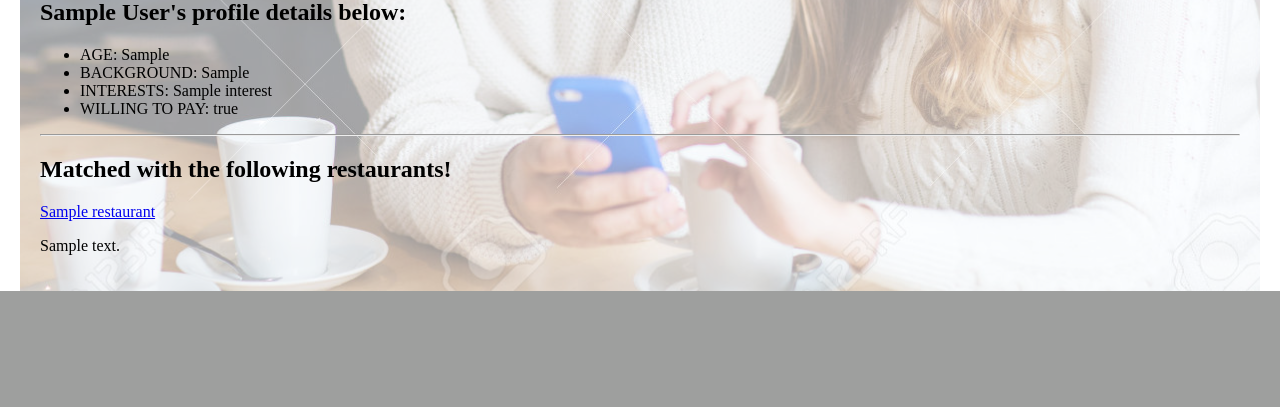
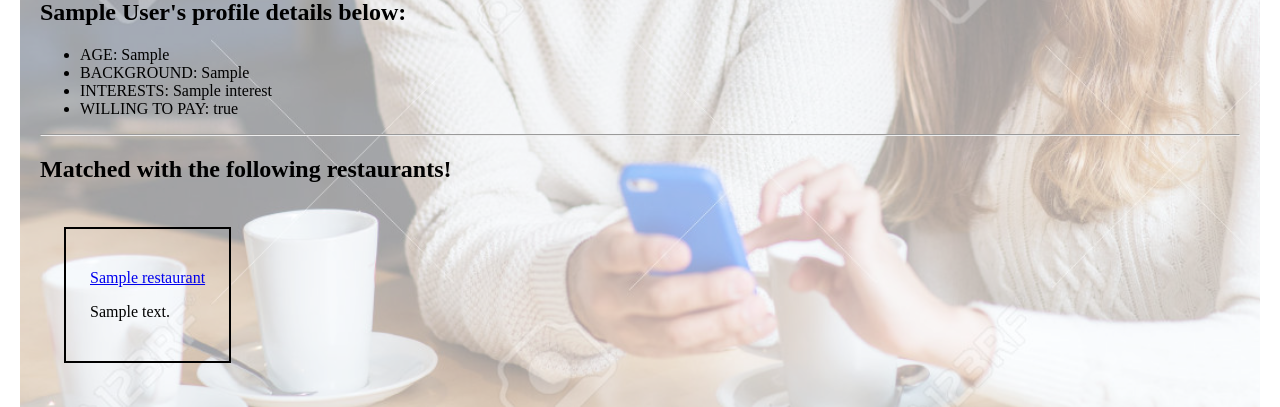
Before and after one commit to nyc-chorus-frogs-2016/OKLunch, a Rails app: page /users/1 in a window 1280 px wide. Shown: the part 592-999 px from the top of the page. Before the commit the page ends 883 px from the top, so only its background shows below. Run offline with Rails 7, Linux system fonts and the light colour scheme; a user stored in the database is signed in; tables that the repository leaves empty hold one stand-in row (values such as "Sample post"); parts of the project's set-up code (start-up, migrations or seed data) failed here and were passed over; some libraries are stand-ins or nearby versions.

Commit message:
do a little work on user show page

```diff
--- /dev/null
+++ b/app/assets/stylesheets/user_show_page.css
@@ -0,0 +1,6 @@
+div.restaurant-match-tile {
+	display: inline-block;
+	border: 2px solid black;
+	margin: 2%;
+	padding: 2%;
+}
--- a/app/views/users/show.html.erb
+++ b/app/views/users/show.html.erb
@@ -30,3 +30,9 @@
   </div>
 <% end %>
 </div>
+
+<% if @user == current_user %>
+  <% if @user.match_users.count > 0 %>
+
+  <% end %>
+<% end %>
```
Also changed, not shown: app/models/user.rb (+10 -3 lines).
